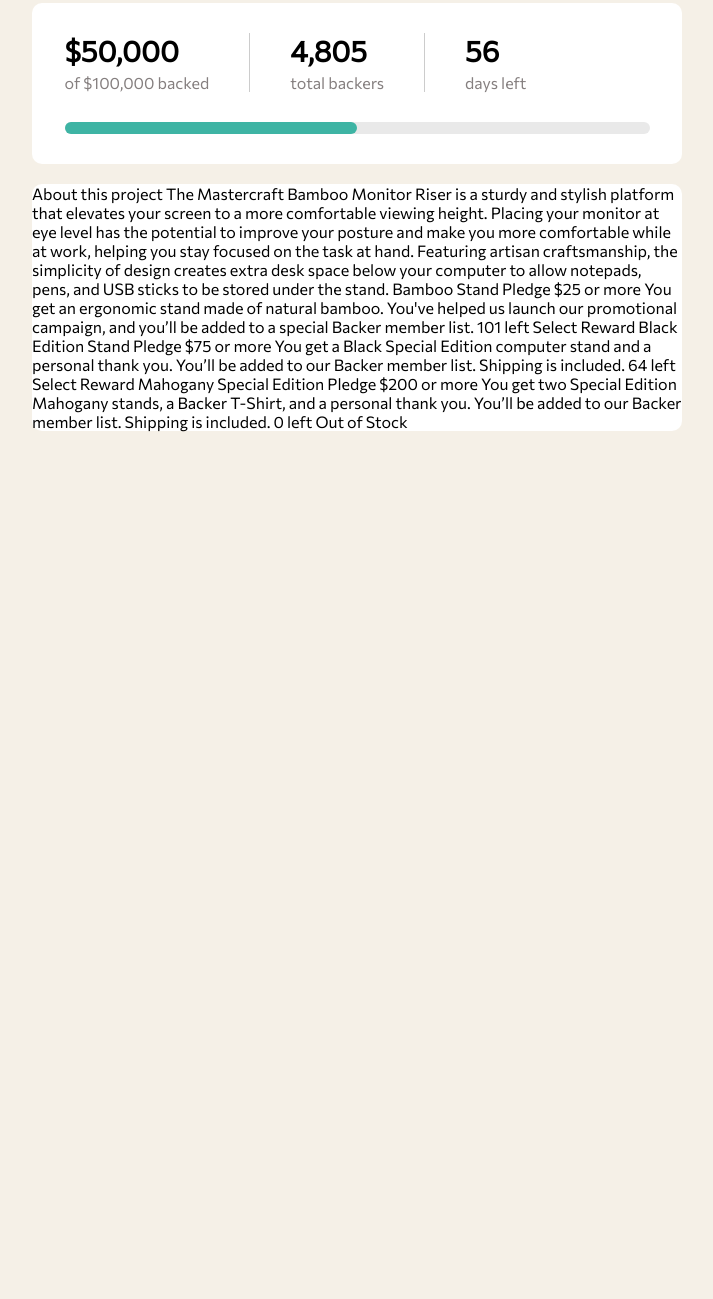
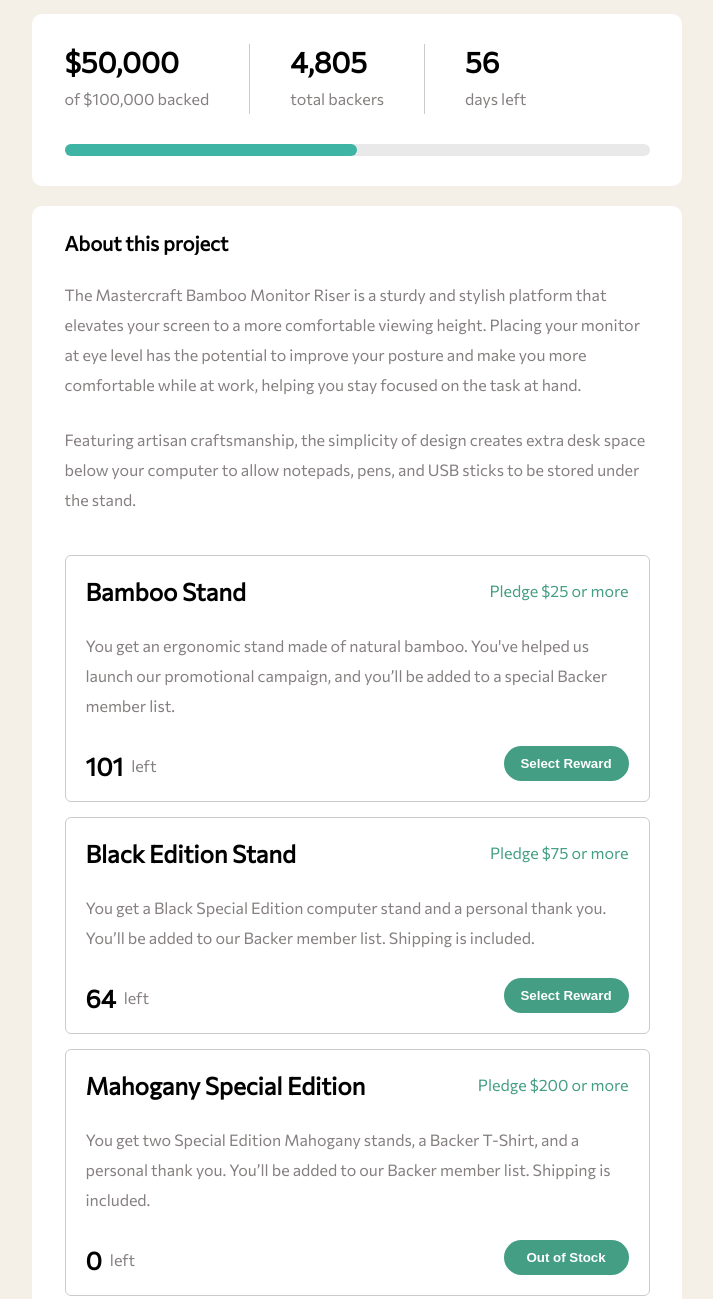
Before and after one commit to JustKesy/Crowdfunding-Product-Page, a plain HTML site: page index.html in a window 1280 px wide. Shown: the part 567-1866 px from the top of the page, without its empty margins (283-996 px from the left). Before the commit the page ends 1005 px from the top, so only its background shows below. Drawn offline with Linux system fonts and the light colour scheme.

Commit message:
Set up project-info section

```diff
--- a/index.html
+++ b/index.html
@@ -94,22 +94,64 @@
         </div>
       </section>
       <section class="project-info main-section">
-        About this project The Mastercraft Bamboo Monitor Riser is a sturdy and
-        stylish platform that elevates your screen to a more comfortable viewing
-        height. Placing your monitor at eye level has the potential to improve
-        your posture and make you more comfortable while at work, helping you
-        stay focused on the task at hand. Featuring artisan craftsmanship, the
-        simplicity of design creates extra desk space below your computer to
-        allow notepads, pens, and USB sticks to be stored under the stand.
-        Bamboo Stand Pledge $25 or more You get an ergonomic stand made of
-        natural bamboo. You've helped us launch our promotional campaign, and
-        you’ll be added to a special Backer member list. 101 left Select Reward
-        Black Edition Stand Pledge $75 or more You get a Black Special Edition
-        computer stand and a personal thank you. You’ll be added to our Backer
-        member list. Shipping is included. 64 left Select Reward Mahogany
-        Special Edition Pledge $200 or more You get two Special Edition Mahogany
-        stands, a Backer T-Shirt, and a personal thank you. You’ll be added to
-        our Backer member list. Shipping is included. 0 left Out of Stock
+        <div class="reward-info">
+          <h2>About this project</h2>
+
+          <p>
+            The Mastercraft Bamboo Monitor Riser is a sturdy and stylish
+            platform that elevates your screen to a more comfortable viewing
+            height. Placing your monitor at eye level has the potential to
+            improve your posture and make you more comfortable while at work,
+            helping you stay focused on the task at hand.
+          </p>
+          <p>
+            Featuring artisan craftsmanship, the simplicity of design creates
+            extra desk space below your computer to allow notepads, pens, and
+            USB sticks to be stored under the stand.
+          </p>
+        </div>
+        <div class="rewards">
+          <div class="reward">
+            <div>
+              <h2>Bamboo Stand</h2>
+              <p>Pledge $25 or more</p>
+            </div>
+            <p>
+              You get an ergonomic stand made of natural bamboo. You've helped
+              us launch our promotional campaign, and you’ll be added to a
+              special Backer member list.
+            </p>
+            <div>
+              <span class="rewards-left"><p class="number"> 101</p><p> left</p></span><button type="button">Select Reward</button>
+            </div>
+          </div>
+          <div class="reward">
+            <div>
+              <h2>Black Edition Stand</h2>
+              <p>Pledge $75 or more</p>
+            </div>
+            <p>
+              You get a Black Special Edition computer stand and a personal
+              thank you. You’ll be added to our Backer member list. Shipping is
+              included.
+            </p>
+            <div>
+              <span class="rewards-left"><p class="number"> 64</p><p> left</p></span><button type="button">Select Reward</button>
+            </div>
+          </div>
+          <div class="reward">
+            <div>
+              <h2>Mahogany Special Edition</h2>
+              <p>Pledge $200 or more</p>
+            </div>
+            <p>
+              You get two Special Edition Mahogany stands, a Backer T-Shirt, and
+              a personal thank you. You’ll be added to our Backer member list.
+              Shipping is included.
+            </p>
+          <div>  <span class="rewards-left"><p class="number"> 0</p><p> left</p></span> <button type="button">Out of Stock</button>
+
+        </div>
       </section>
     </main>
 
--- a/style.css
+++ b/style.css
@@ -53,16 +53,15 @@
   position: absolute;
   display: flex;
   align-items: center;
-  top: 200px;
+  top: 135px;
   left: 0;
   right: 0;
   margin-left: auto;
   margin-right: auto;
-  width: 200px;
-  height: 150px;
+  width: 250px;
+  height: 170px;
   background-color: rgb(243, 248, 248);
   border-radius: 10px;
-  opacity: 0.9;
   z-index: 1;
 }
 .mobile-links ul {
@@ -84,6 +83,7 @@
   border-bottom: none;
 }
 li > a {
+  flex: 1;
   color: black;
   font-weight: bold;
   text-decoration: none;
@@ -135,12 +135,11 @@
 
 .title-btn,
 .modal-msg button {
-  background-color: #447d73;
+  background-color: #449e83;
   color: white;
   font-weight: bold;
   width: 177px;
   height: 57px;
-
   border-radius: 50px;
   display: flex;
   align-items: center;
@@ -226,6 +225,7 @@
   margin: 0 5px 20px 5px;
 }
 p {
+  line-height: 30px;
   color: #857f7f;
 }
 .pledge {
@@ -243,13 +243,15 @@
 
 .input {
   display: flex;
+  align-items: center;
   gap: 15px;
   margin: 20px 0px 20px 0px;
 }
 .input > label {
   font-weight: bold;
 }
-.input > p {
+.input > p,
+.reward > div > p {
   color: #449e83;
   font-weight: 100;
 }
@@ -269,7 +271,6 @@
 .set-pledge {
   border-top: 1px solid #87848475;
   padding: 20px 15px 20px 15px;
-  /* display: flex; */
   justify-content: space-between;
   align-items: center;
   display: none;
@@ -279,7 +280,7 @@
   gap: 10px;
 }
 .set-pledge button {
-  background-color: #447d73;
+  background-color: #449e83;
   color: white;
   font-weight: bold;
   width: 90px;
@@ -332,6 +333,63 @@
   height: 12px;
   background-color: #3eb4a4;
 }
+.project-info {
+  padding: 25px 0 25px 0;
+}
+
+.reward-info {
+  display: flex;
+  flex-direction: column;
+  gap: 25px;
+}
+.reward-info > h2 {
+  font-size: 20px;
+}
+.rewards {
+  display: flex;
+  flex-direction: column;
+  gap: 15px;
+}
+.reward {
+  display: flex;
+  flex-direction: column;
+  gap: 25px;
+  border: 1px solid #cbcbcb;
+  border-radius: 6px;
+  padding: 20px;
+}
+.reward > div {
+  display: flex;
+  justify-content: space-between;
+  align-items: flex-end;
+}
+.rewards-left {
+  display: flex;
+}
+.number {
+  font-size: 25px;
+  font-weight: bold;
+  color: black;
+  margin-right: 8px;
+}
+.reward > div > button {
+  background-color: #449e83;
+  color: white;
+  font-weight: bold;
+  width: 125px;
+
+  min-height: 35px;
+  border-radius: 50px;
+}
+button[type="button"] {
+  border: none;
+}
+button[type="button"]:hover {
+  background-color: #447d73;
+}
+.title-btns .title-bookmark:hover {
+  background-color: #c6cecc;
+}
 @media (max-width: 600px) {
   header {
     background-image: url("./images/image-hero-mobile.jpg");
```
